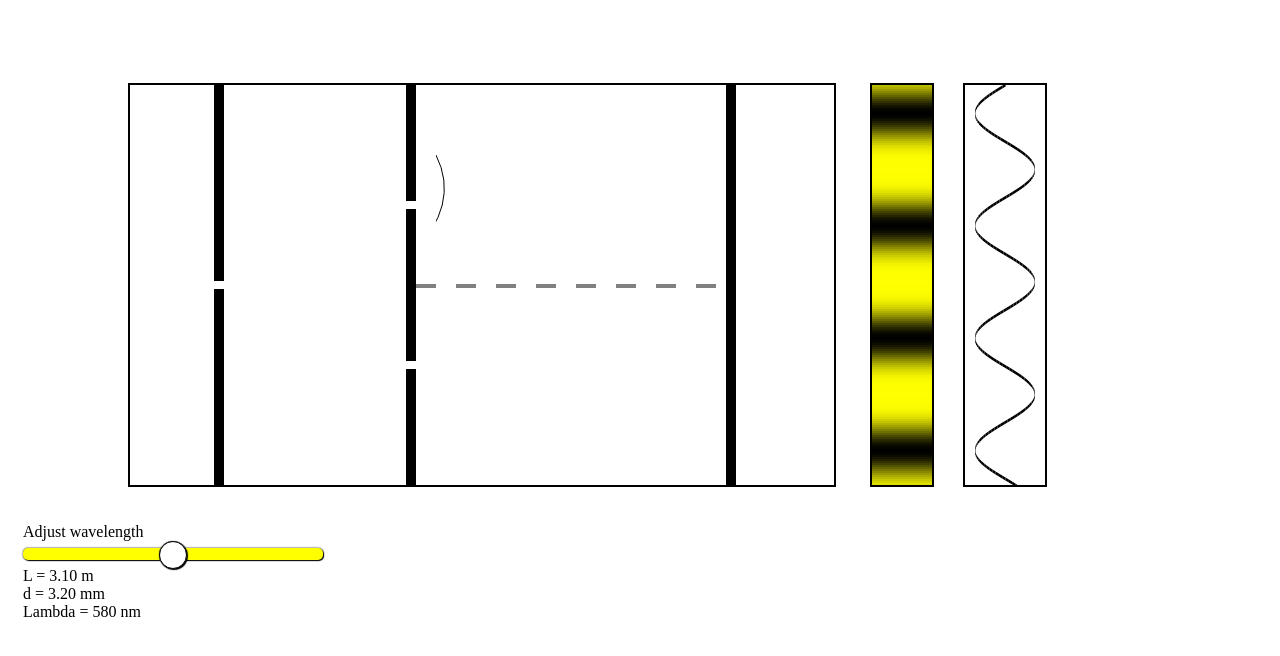
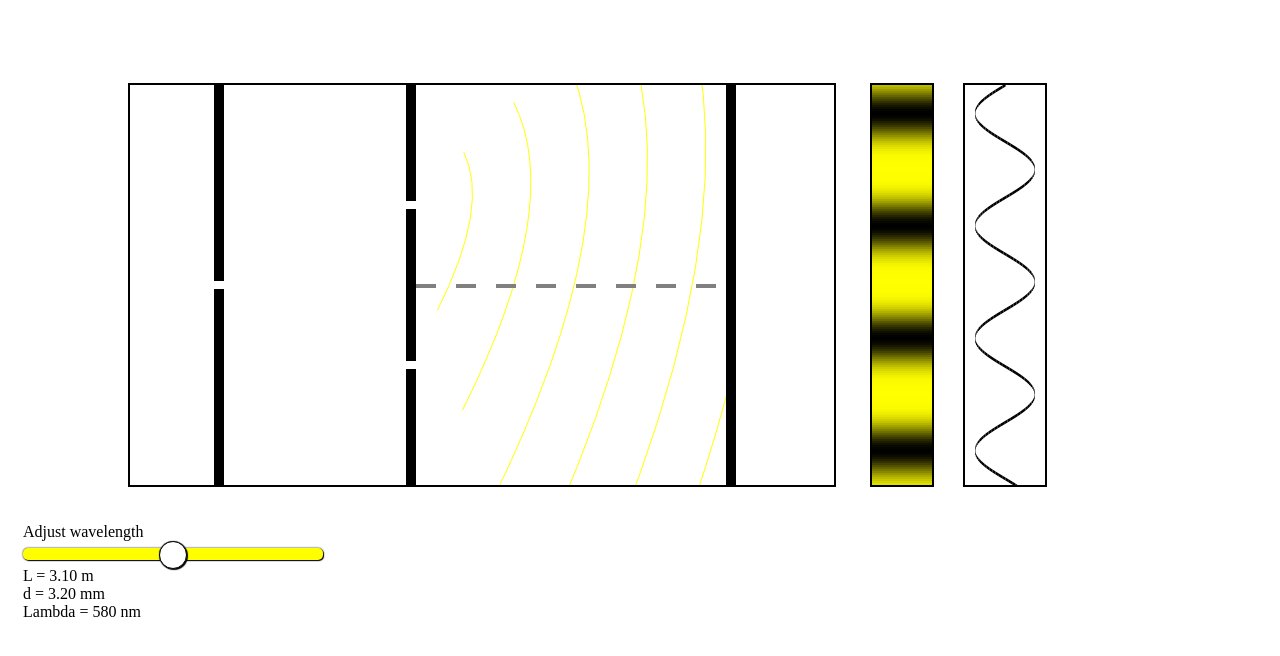
Before and after one commit to sunDalik/Interference-simulator, a plain HTML site: page index.html in a window 1280 px wide. Drawn offline with Linux system fonts and the light colour scheme.

Commit message:
more waves

```diff
--- a/index.html
+++ b/index.html
@@ -26,13 +26,13 @@
              viewBox="0 0 100 100" preserveAspectRatio="none">
             <path d="M 40,0 v 100 h 20 v -100 Z" fill="black"></path>
         </svg>
+        <svg xmlns="http://www.w3.org/2000/svg" id="waves_top" y="0" height="400px">
+        </svg>
+        <svg xmlns="http://www.w3.org/2000/svg" id="waves_bottom" y="0" height="400px">
+        </svg>
         <svg xmlns="http://www.w3.org/2000/svg" id="central-line" height="4px">
             <line id="central-line__line" stroke-dasharray="20" stroke-width="4" x1="0" y1="2" x2="0" y2="2"
                   stroke="gray"></line>
-        </svg>
-        <svg xmlns="http://www.w3.org/2000/svg" id="waves_top" y="0" height="400px">
-        </svg>
-        <svg xmlns="http://www.w3.org/2000/svg" id="waves_bottom" y="0" height="400px">
         </svg>
     </div>
     <div id="resultBox">
--- a/script.js
+++ b/script.js
@@ -128,7 +128,7 @@ function makeSlitDraggable(element) {
     function mouseDown(e) {
         dragState = element.id === "top-slit_dragger" ? 2 : 3;
         const shiftT = Number(element.getAttribute('cy')) - e.clientY;
-        const bottomEdge = document.getElementById("schemaBox").getBoundingClientRect().height;
+        const bottomEdge = 400;
         document.onmousemove = function (e) {
             let NewPosition = e.clientY + shiftT;
             if (NewPosition < 40) {
@@ -153,9 +153,9 @@ function makeSlitDraggable(element) {
 
 function drawCentralLine() {
     let svg = document.getElementById('central-line');
-    svg.style.left = `${document.getElementById('two-slits').getBoundingClientRect().right - document.getElementById('two-slits').getBoundingClientRect().width * 0.4 - document.getElementById('schemaBox').getBoundingClientRect().left - 2}`;
+    svg.style.left = `${document.getElementById('two-slits').getBoundingClientRect().right - 20 - document.getElementById('schemaBox').getBoundingClientRect().left - 2}`;
     svg.style.top = `${getSlitsCenter()}`;
-    const width = document.getElementById('screen').getBoundingClientRect().left - document.getElementById('two-slits').getBoundingClientRect().right + document.getElementById('two-slits').getBoundingClientRect().width * 0.4 + document.getElementById('screen').getBoundingClientRect().width * 0.4;
+    const width = document.getElementById('screen').getBoundingClientRect().left - document.getElementById('two-slits').getBoundingClientRect().right + 40; // half widths of screen + two-slits
     svg.setAttribute('width', width);
     document.getElementById('central-line__line').setAttribute('x2', width);
 }
@@ -166,9 +166,7 @@ function calculatePeriod(L, d, lambda) {
 
 function getL() {
     return (document.getElementById("screen").getBoundingClientRect().left -
-        document.getElementById("two-slits").getBoundingClientRect().right +
-        document.getElementById("two-slits").getBoundingClientRect().width * 0.4 +
-        document.getElementById("screen").getBoundingClientRect().width * 0.4) / LScale;
+        document.getElementById("two-slits").getBoundingClientRect().right + 40) / LScale;
 }
 
 function getD() {
@@ -205,13 +203,17 @@ function drawWaves() {
     let twoSlits = document.getElementById('two-slits');
     let screen = document.getElementById('screen');
     removeAllChildren(wavesTop);
-    wavesTop.style.left = parseFloat(getComputedStyle(twoSlits).left) + twoSlits.getBoundingClientRect().width + 'px';
-    wavesTop.setAttribute('width', parseFloat(getComputedStyle(screen).left) - parseFloat(getComputedStyle(twoSlits).left) - screen.getBoundingClientRect().width / 2 + 'px');
-    const wave = document.createElementNS("http://www.w3.org/2000/svg", "path");
-    wave.setAttribute("d", `M 0 ${parseFloat(slitTop.getAttribute("y")) + 4 - 50} q 25 50 -25 100`);
-    wave.setAttribute("fill", "none");
-    wave.setAttribute("stroke", "black");
-    wavesTop.appendChild(wave);
+    wavesTop.style.left = parseFloat(getComputedStyle(twoSlits).left) + 25 + 'px';
+    wavesTop.setAttribute('width', screen.getBoundingClientRect().left - twoSlits.getBoundingClientRect().left - 5 + 'px');
+    for (let i = 0; ; i++) {
+        const wave = document.createElementNS("http://www.w3.org/2000/svg", "path");
+        const waveSize = document.getElementById('lambda-slider').value / 11 + i * 50;
+        if (waveSize > parseFloat(wavesTop.getAttribute('width'))) break;
+        wave.setAttribute("d", `M ${waveSize} ${parseFloat(slitTop.getAttribute("y")) + 4 - waveSize} q ${waveSize / 2} ${waveSize} ${-waveSize / 2} ${waveSize * 3}`);
+        wave.setAttribute("fill", "none");
+        wave.setAttribute("stroke", getColorByWavelength(document.getElementById('lambda-slider').value));
+        wavesTop.appendChild(wave);
+    }
 }
 
 function getSlitsCenter() {
```
